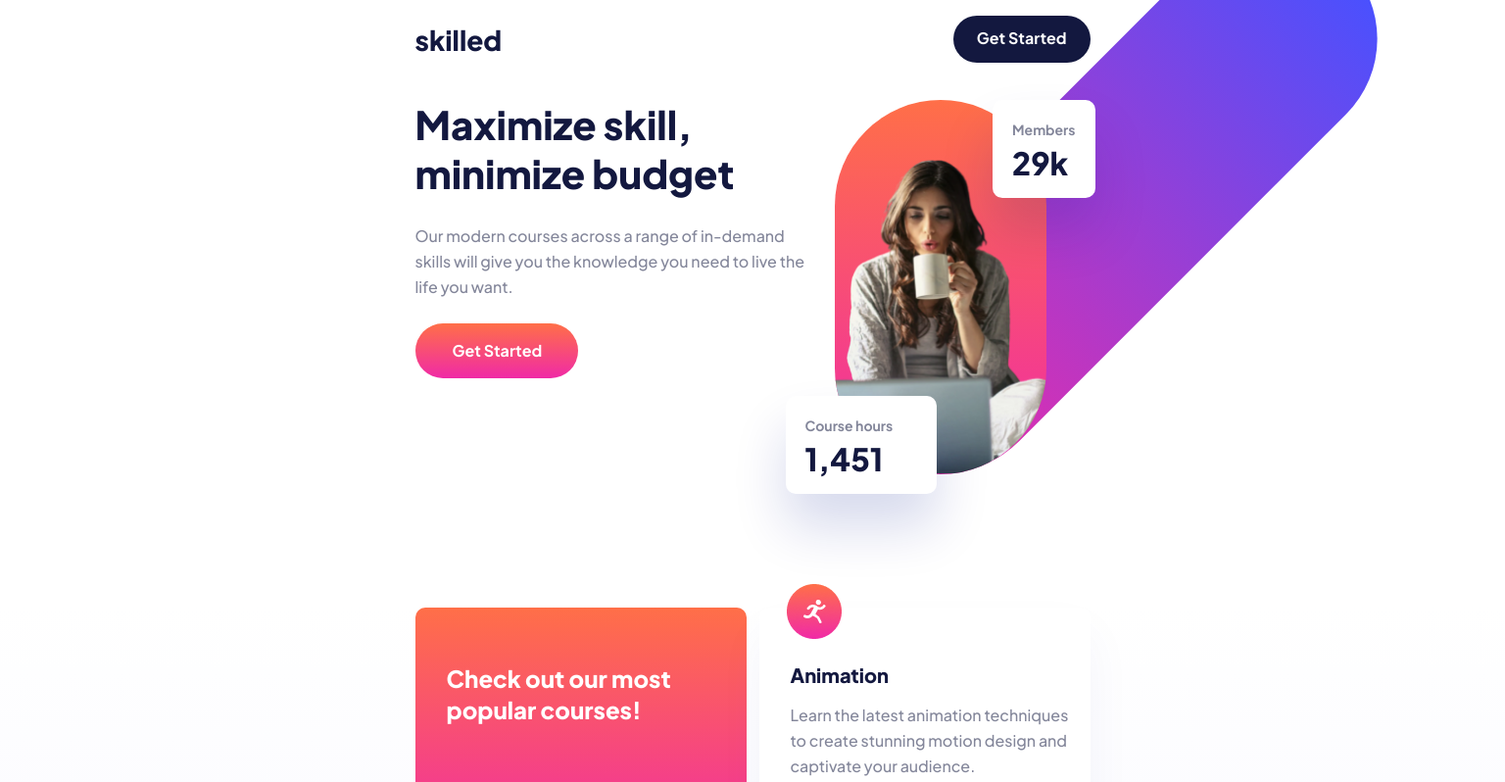
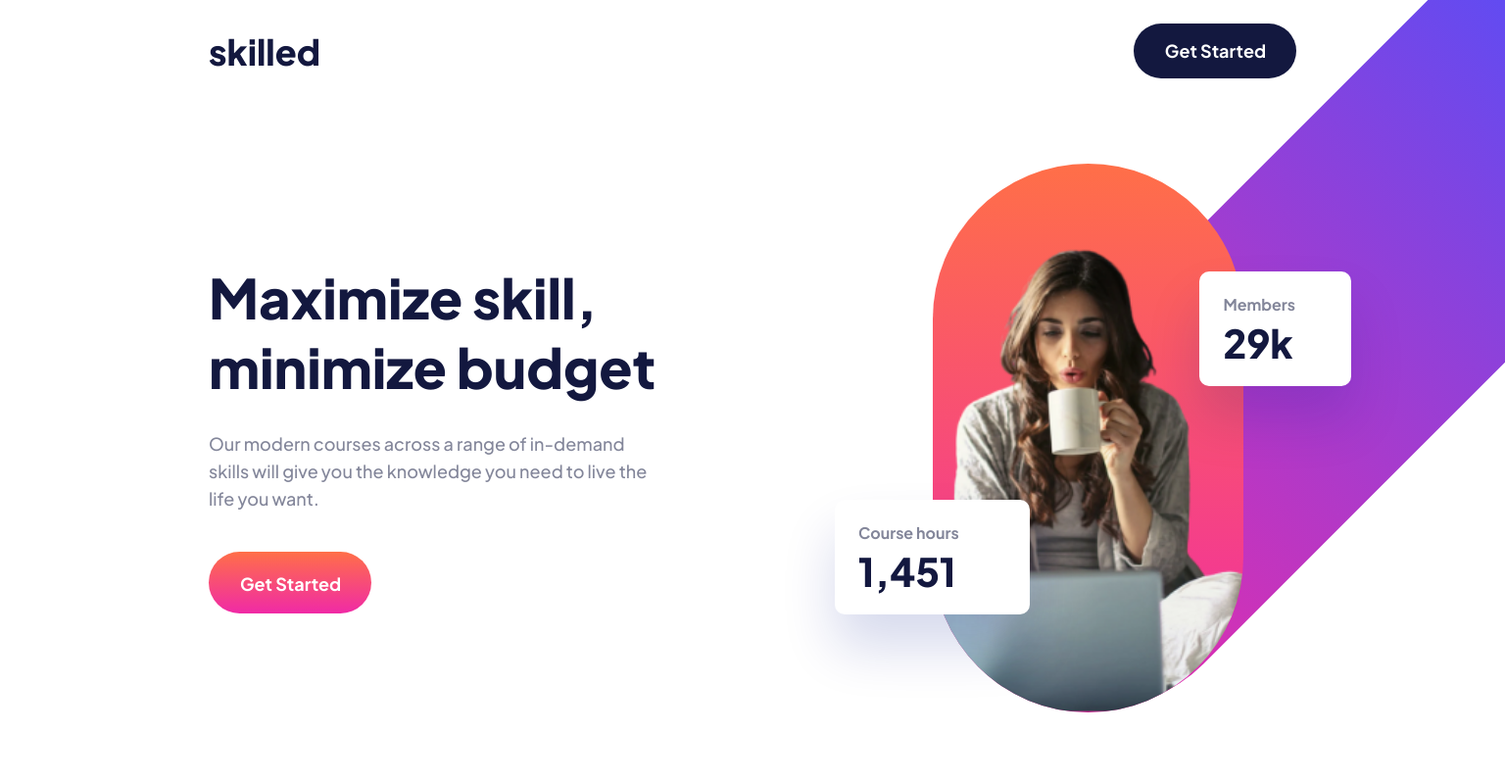
Before and after one commit to mishkamebonia/Skilled, a plain HTML site: page index.html in a window 1536 px wide. Shown: the top 798 px of the page at 98% size. Drawn offline with Linux system fonts and the light colour scheme.

Commit message:
+ Desktop version
+ 1440 media queries

```diff
--- a/styles/style.scss
+++ b/styles/style.scss
@@ -1,4 +1,8 @@
 @import "./variables";
+
+html {
+  overflow-x: hidden;
+}
 
 * {
   margin: 0;
@@ -62,7 +66,7 @@ nav {
         transition: $transition;
 
         &:hover {
-          opacity: 0.5;
+          opacity: .7;
         }
       }
     }
@@ -136,6 +140,8 @@ nav {
 
     .card {
       @include card();
+      @include flex(column, space-between);
+      align-items: flex-start;
       position: relative;
 
       img {
@@ -171,10 +177,11 @@ footer {
     }
     .btn {
       @include buttonStyleFirst($btn-idle-3);
-      transition: all easy-in 300ms;
+      transition: $transition;
 
       &:hover {
         background: linear-gradient(0deg, rgba(255, 255, 255, 0.5), rgba(255, 255, 255, 0.5)), linear-gradient(180deg, #4851FF -54.32%, #F02AA6 100%);
+        opacity: .85;
       }
     }
   }
@@ -193,11 +200,11 @@ footer {
     margin-bottom: 136px;
     .row {
       @include flex(row, flex-start);
-      align-items: flex-start;
 
       .col {
         max-width: 398px;
         margin-right: 30px;
+        margin-bottom: 0;
       }
 
       .col--style {
@@ -245,3 +252,141 @@ footer {
     }
   }
 }
+
+@media only screen and (min-width: 1440px) {
+  body {
+    min-width: 1440px;
+  }
+
+  .container {
+    max-width: 1110px;
+  }
+
+  nav {
+    margin: 24px 0 87px;
+    .row {
+      .logo {
+        font-size: 36px;
+        line-height: 45px;
+      }
+      .btn {
+        z-index: 10;
+        font-size: 18px;
+        line-height: 28px;
+        padding: 14px 31px 14px 32px;
+      }
+    }
+  }
+
+  .content {
+    margin-bottom: 134px;
+    .row {
+      align-items: center;
+      .col {
+        min-width: 457px;
+        margin-right: 282px;
+        margin-bottom: 0;
+
+        h1 {
+          font-size: 56px;
+          line-height: 71px;
+        }
+        p {
+          font-size: 18px;
+          line-height: 28px;
+          margin: 29px 0 40px;
+        }
+        .btn {
+          font-size: 18px;
+          line-height: 28px;
+          padding: 19px 31px 16px 32px;
+        }
+      }
+
+      .col--style {
+        .col__inner {
+          width: 317px;
+          height: 560px;
+
+          img {
+            width: 100%;
+          }
+        }
+
+        .card {
+          h2 {
+            font-size: 40px;
+            line-height: 50px;
+          }
+          p {
+            font-size: 16px;
+            line-height: 28px;
+          }
+        }
+        .card--left {
+          padding: 20px 72px 19px 24px;
+          left: -100px;
+          bottom: 100px;
+        }
+        .card--right {
+          padding: 20px 57px 19px 24px;
+          right: -110px;
+          top: 110px;
+        }
+
+        &::before {
+          width: 317px;
+          height: 1008px;
+          top: -350px;
+          left: 250px;
+        }
+      }
+    }
+  }
+
+  .card-list {
+    padding-bottom: 140px;
+    .row {
+      row-gap: 80px;
+      .card, .card--active {
+        width: 350px;
+        height: 322px;
+      }
+      .card--active {
+        h3 {
+          font-size: 32px;
+          line-height: 40px;
+        }
+      }
+      .card {
+        h4 {
+          font-size: 24px;
+          line-height: 30px;
+        }
+        p {
+          font-size: 18px;
+          line-height: 28px;
+        }
+        a {
+          font-size: 18px;
+          line-height: 28px;
+        }
+      }
+    }
+  }
+
+  footer {
+    padding: 32px 0;
+    .row {
+      .logo {
+        font-size: 36px;
+        line-height: 45px;
+      }
+      .btn {
+        font-size: 18px;
+        line-height: 28px;
+        padding: 14px 31px 14px 32px;
+      }
+    }
+  }
+}
```
Also changed, not shown: styles/style.css, 1 other file.
